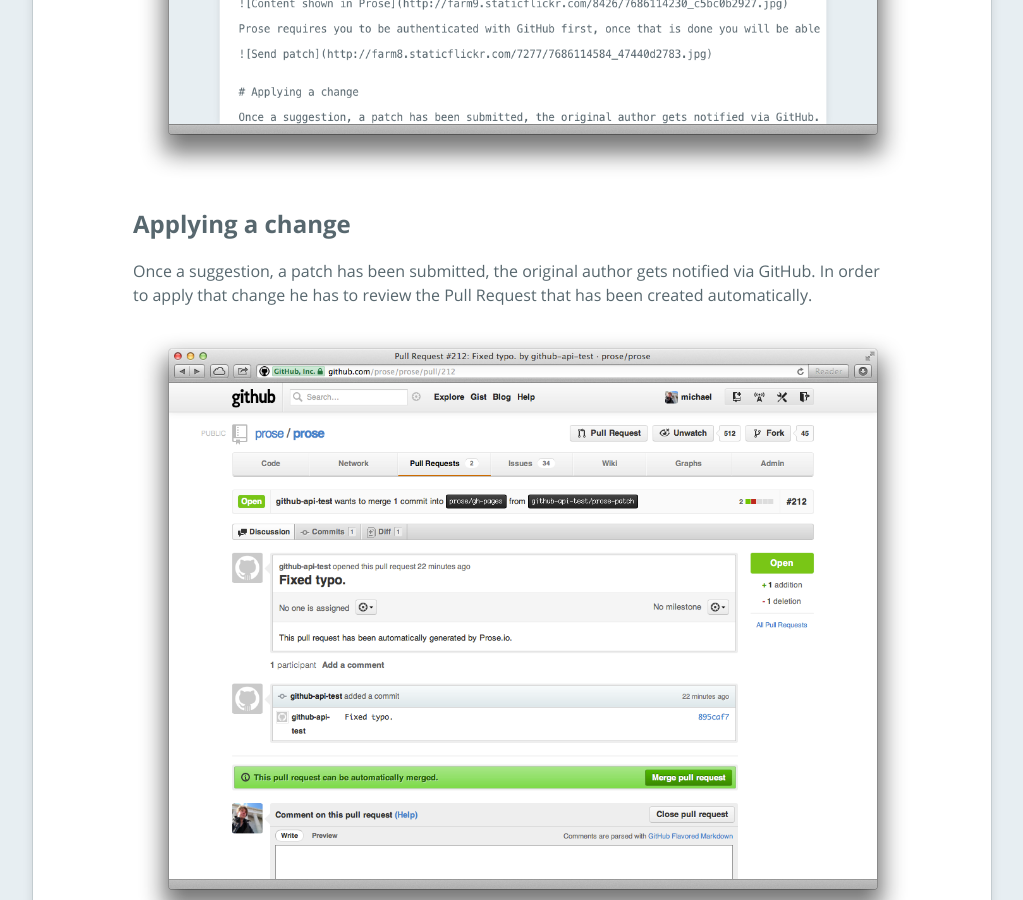
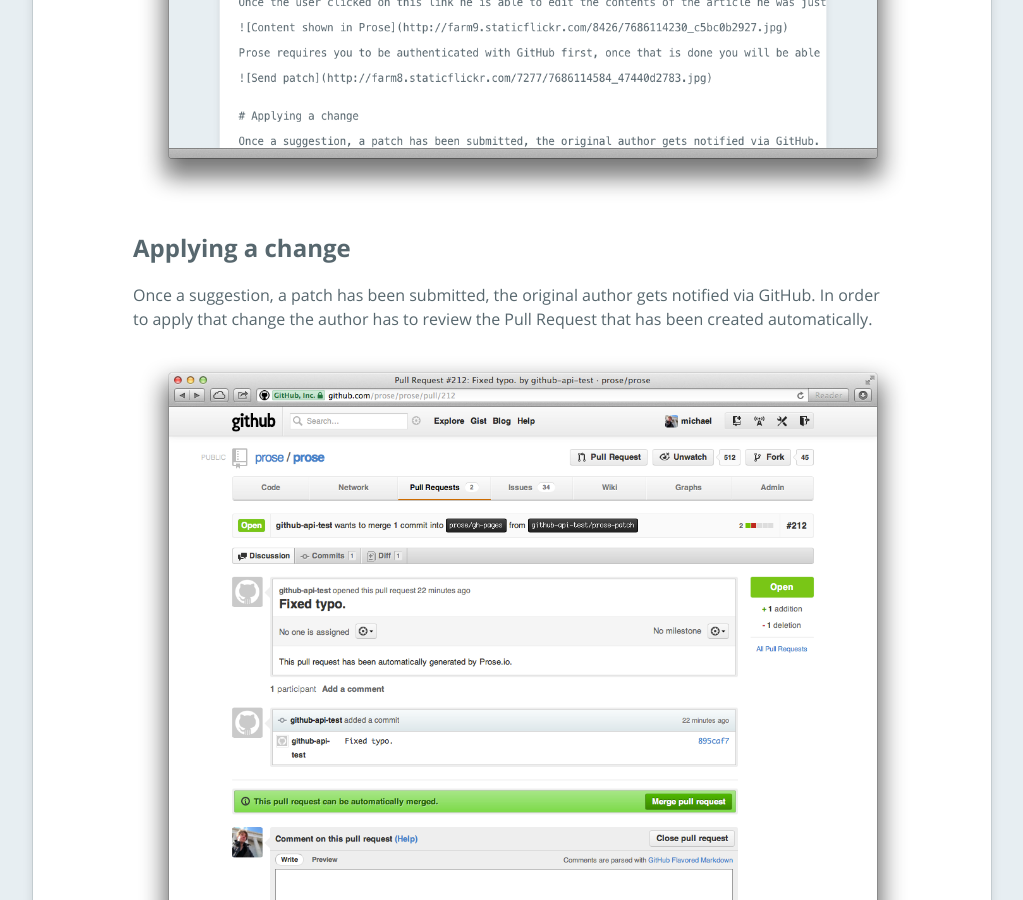
Before and after one commit to prose/prose, a Jekyll site: the page built from _posts/help/2012-08-01-eventually-consistent.md, in a window 1280 px wide and 900 px high, scrolled down 3435 px. Shown: the whole window, without its empty margins (128-1151 px from the left). Built offline with Jekyll 4.4.1, drawn with Linux system fonts in a browser that asks for light colours; some of the changed text lies outside the part shown.

Commit message:
Updated _posts/help/2012-08-01-eventually-consistent.md

```diff
--- a/_posts/help/2012-08-01-eventually-consistent.md
+++ b/_posts/help/2012-08-01-eventually-consistent.md
@@ -39,7 +39,7 @@
 
 ## Suggest a change
 
-Once the user clicked on this link he is able to edit the contents of the article he was just reading.
+Once the user clicked on this link they are able to edit the contents of the article they was just reading.
 
 ![Content shown in Prose](/images/screenshots/eventually-consistent/prose-document.png)
 
@@ -50,7 +50,7 @@
 
 ## Applying a change
 
-Once a suggestion, a patch has been submitted, the original author gets notified via GitHub. In order to apply that change he has to review the Pull Request that has been created automatically.
+Once a suggestion, a patch has been submitted, the original author gets notified via GitHub. In order to apply that change the author has to review the Pull Request that has been created automatically.
 
 ![Apply changes](/images/screenshots/eventually-consistent/apply-patch.png)
 
```
